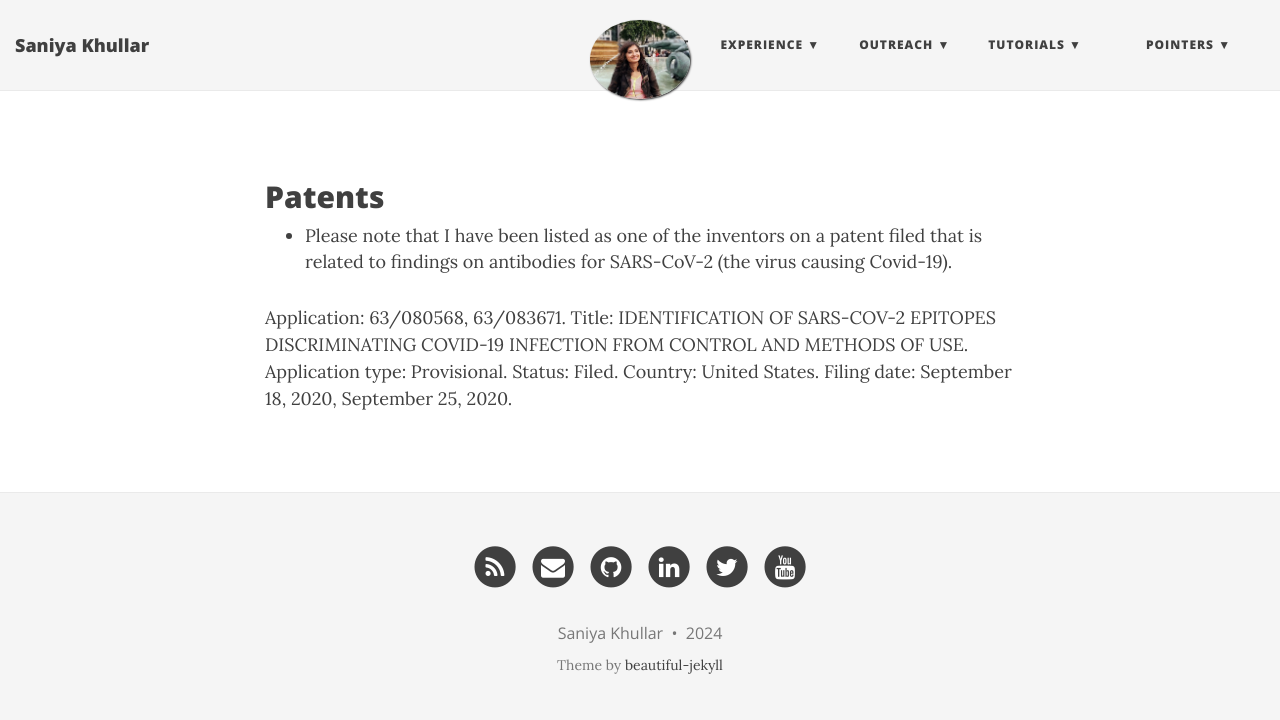
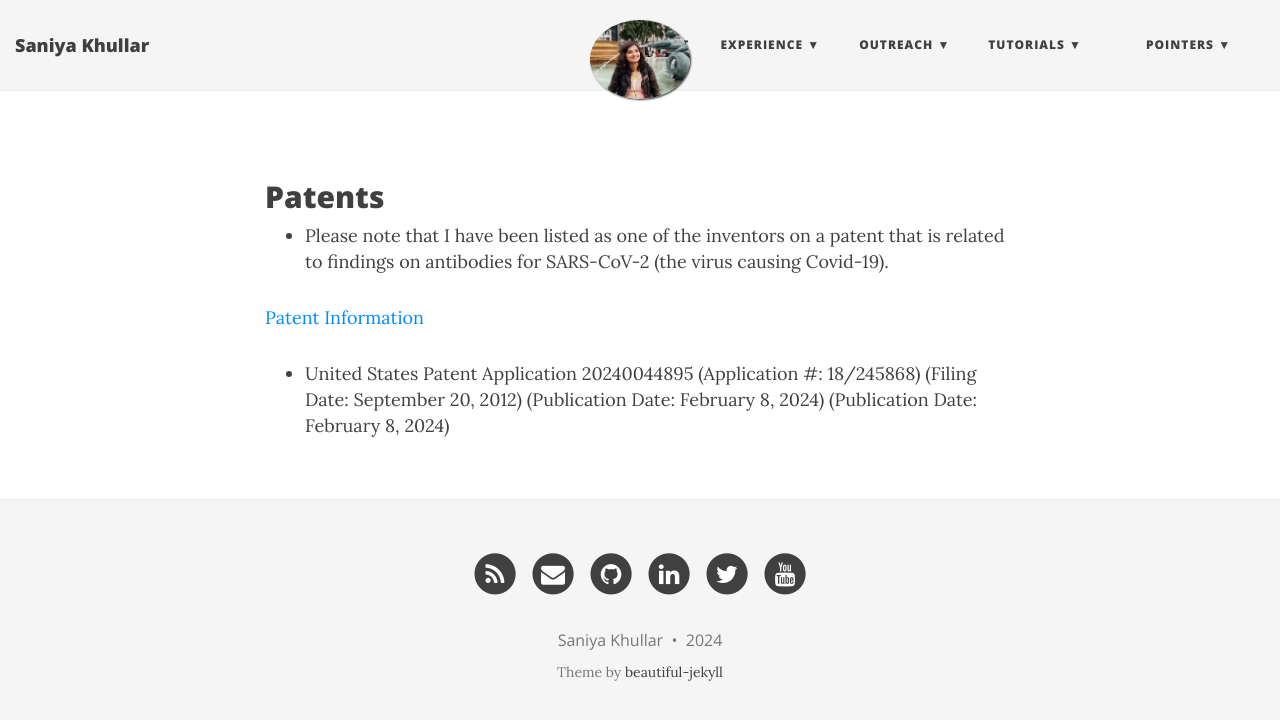
Before and after one commit to SaniyaKhullar/saniyakhullar.github.io, a Jekyll site: the page built from patents.md, in a window 1280 px wide. Shown: the top 720 px of the page. Built offline with Jekyll 4.4.1, drawn with Linux system fonts in a browser that asks for light colours; nearby versions of some CDN libraries.

```diff
--- a/patents.md
+++ b/patents.md
@@ -4,6 +4,12 @@ title: ""
 ---
 ## Patents
 
-- Please note that I have been listed as one of the inventors on a patent filed that is related to findings on antibodies for SARS-CoV-2 (the virus causing Covid-19).
+- Please note that I have been listed as one of the inventors on a patent that is related to findings on antibodies for SARS-CoV-2 (the virus causing Covid-19).
 
-Application: 63/080568, 63/083671. Title: IDENTIFICATION OF SARS-COV-2 EPITOPES DISCRIMINATING COVID-19 INFECTION FROM CONTROL AND METHODS OF USE. Application type: Provisional. Status: Filed. Country: United States. Filing date: September 18, 2020, September 25, 2020.
+[Patent Information](https://www.freepatentsonline.com/y2024/0044895.html)
+
+* United States Patent Application 20240044895
+(Application #: 18/245868)
+(Filing Date: September 20, 2012)
+(Publication Date: February 8, 2024)
+(Publication Date: February 8, 2024)
```
Also changed, not shown: news.md (+8 -0 lines), publications.md (+6 -2 lines), talks.md (+3 -2 lines), img/cshl.jpg (added).
